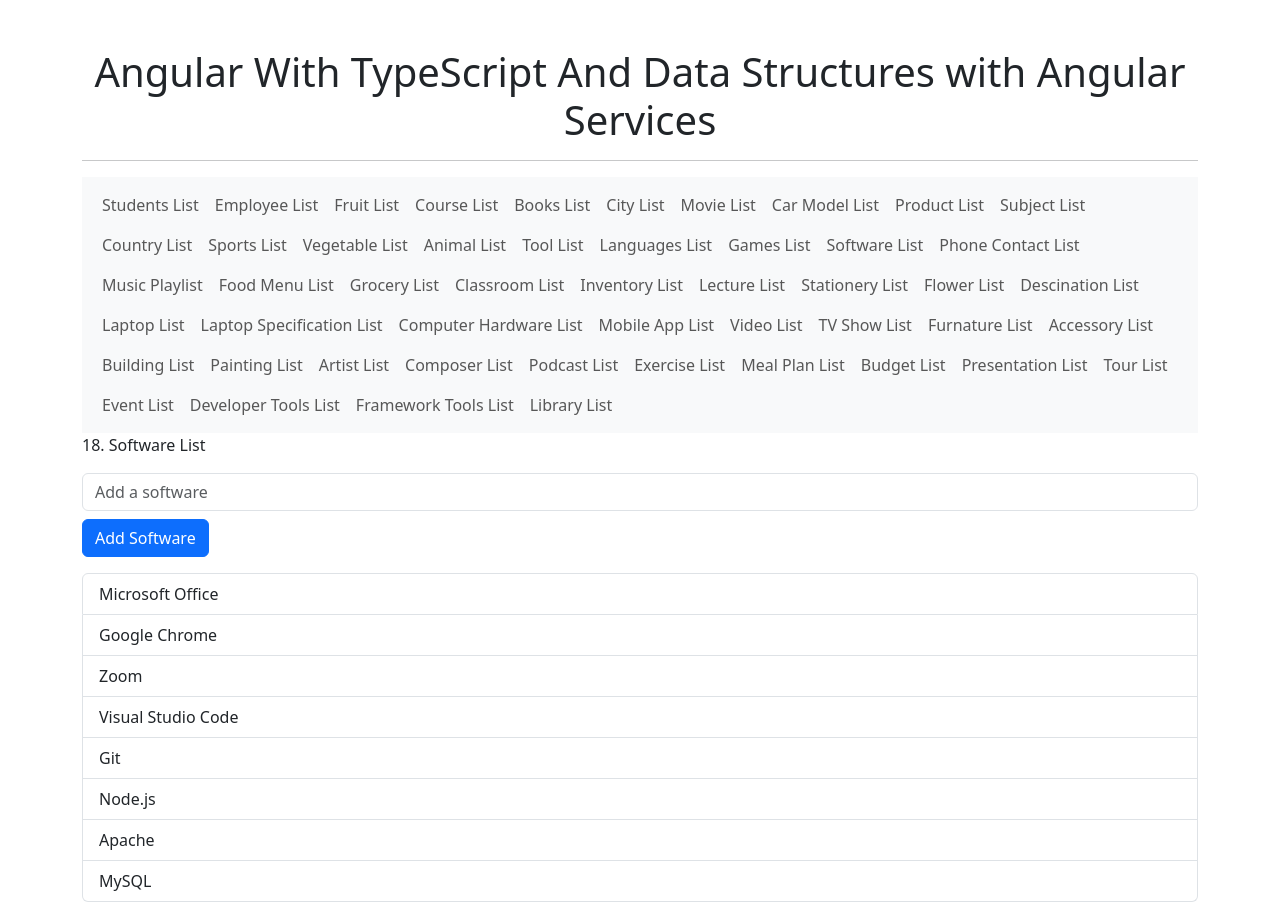
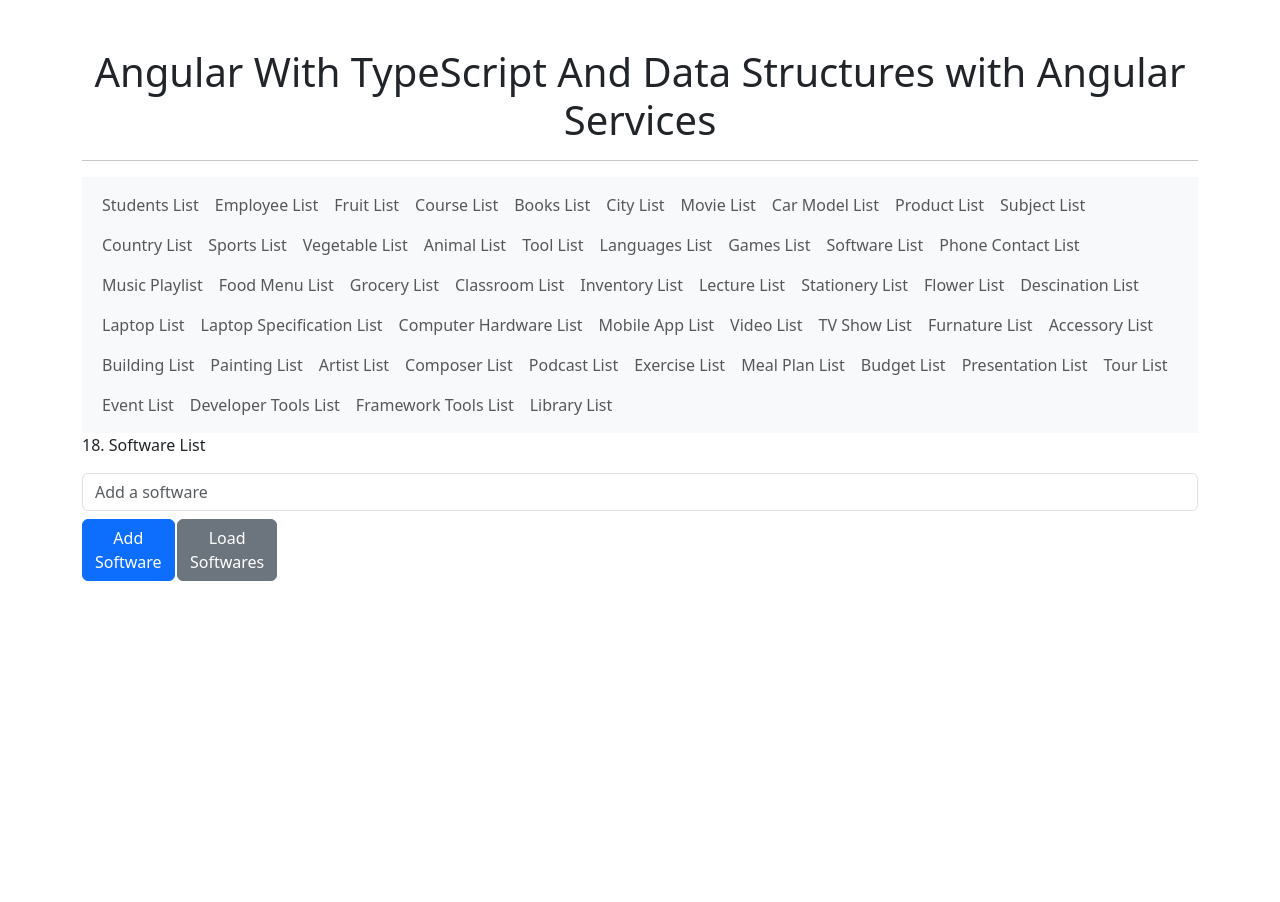
Before and after one commit to muningg/Angular_With_TypeScript_And_Data_Structures, an Angular app: page /software-list in a window 1280 px wide. After the commit the page ends 800 px from the top, so only its background shows below. Built offline with nearby package versions, Linux system fonts and the light colour scheme.

Commit message:
feat(software-list-service): add service to load software list

```diff
--- a/src/app/components/software-list/software-list.component.html
+++ b/src/app/components/software-list/software-list.component.html
@@ -1,8 +1,14 @@
 <p>18. Software List</p>
 <input type="text" class="form-control" [(ngModel)]="newSoftware" placeholder="Add a software" />
 
-<button class="btn btn-primary mt-2" (click)="addSoftware()">Add Software</button>
-
+<div class="row">
+  <div class="col-sm-1">
+    <button class="btn btn-primary mt-2" (click)="addSoftware()">Add Software</button>
+  </div>
+  <div class="col-sm-1">
+    <button class="btn btn-secondary mt-2" (click)="provideSoftwaresList()">Load Softwares</button>
+  </div>
+</div>
 <ul class="mt-3 list-group">
   <li class="list-group-item" *ngFor="let software of softwares">
     {{software}}
--- a/src/app/components/software-list/software-list.component.ts
+++ b/src/app/components/software-list/software-list.component.ts
@@ -1,4 +1,5 @@
 import { Component } from '@angular/core';
+import { SoftwareListService } from './software-list.service';
 
 @Component({
   selector: 'app-software-list',
@@ -6,13 +7,17 @@ import { Component } from '@angular/core';
   styleUrl: './software-list.component.css'
 })
 export class SoftwareListComponent {
-  softwares: string[] = ['Microsoft Office', 'Google Chrome', 'Zoom', 'Visual Studio Code', 'Git', 'Node.js', 'Apache', 'MySQL'];
+  softwares: string[] = [];
   newSoftware: string = '';
+  constructor(private softwareListService: SoftwareListService) { }
 
   addSoftware() {
     if (this.newSoftware.trim()) {
-      this.softwares.push(this.newSoftware);
+      this.softwareListService.addSoftware(this.newSoftware);
       this.newSoftware = '';
     }
   }
+  provideSoftwaresList() {
+    this.softwares = this.softwareListService.loadSoftwares();
+  }
 }
--- /dev/null
+++ b/src/app/components/software-list/software-list.service.ts
@@ -0,0 +1,18 @@
+import { Injectable } from '@angular/core';
+
+@Injectable({
+  providedIn: 'root'
+})
+export class SoftwareListService {
+  private softwares: string[] = [
+    'Microsoft Office', 'Google Chrome', 'Zoom', 'Visual Studio Code', 'Git', 'Node.js', 'Apache', 'MySQL'
+  ];
+
+  loadSoftwares() {
+    return this.softwares;
+  }
+
+  addSoftware(software: string) {
+    this.softwares.push(software);
+  }
+}
```
Also changed, not shown: 1 other file (tests, documents, lock files or other folders).
